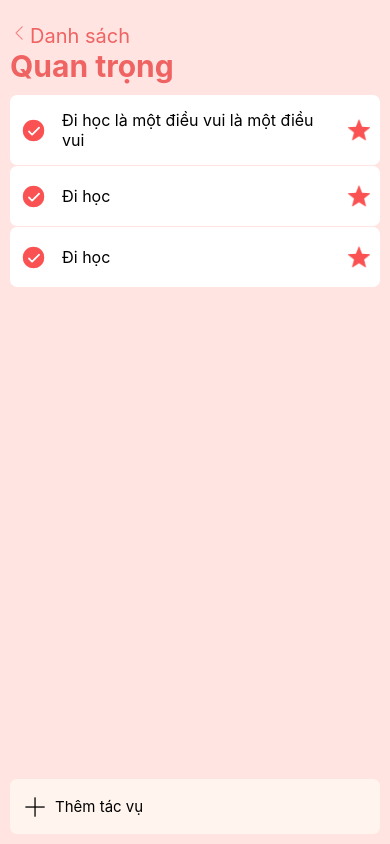
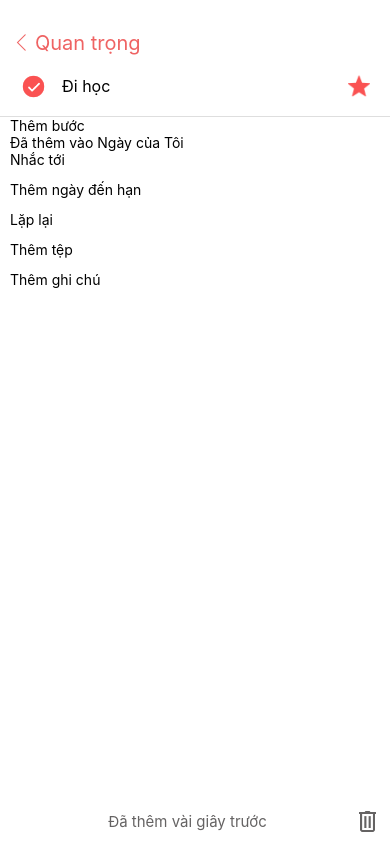
Before and after one commit to hoangphungdev/Project-I, a React Native app in the folder ToDoApp/: screen /UpdateTask in a window 390 px wide. Built offline with nearby package versions, Linux system fonts and the light colour scheme.

Commit message:
thêm updateTask

```diff
--- a/ToDoApp/App.js
+++ b/ToDoApp/App.js
@@ -1,6 +1,7 @@
 import { NavigationContainer } from '@react-navigation/native';
 import { createStackNavigator } from '@react-navigation/stack';
 import TaskList from './src/screens/TaskList';
+import UpdateTask from './src/screens/UpdateTask';
 
 import React from 'react';
 
@@ -10,6 +11,7 @@ export default function App() {
   return (
     <NavigationContainer>
       <RootStack.Navigator>
+        <RootStack.Screen name="UpdateTask" component={UpdateTask} options={{ headerShown: false }} />
         <RootStack.Screen name="TaskList" component={TaskList} options={{ headerShown: false }} />
       </RootStack.Navigator>
     </NavigationContainer>
--- a/ToDoApp/src/components/Task.js
+++ b/ToDoApp/src/components/Common/Task.js
@@ -1,5 +1,5 @@
 import React, { useState } from 'react';
-import { TouchableOpacity, View, Text, Image, StyleSheet } from 'react-native';
+import { TouchableOpacity, Text, Image, StyleSheet } from 'react-native';
 
 const Task = ({ taskName }) => {
     const [isComplete, setComplete] = useState(false);
@@ -27,8 +27,8 @@ const Task = ({ taskName }) => {
             <TouchableOpacity onPress={handlePressComplete}>
                 <Image
                     source={isComplete
-                        ? require('../../assets/icons8-circle-48.png')
-                        : require('../../assets/icons8-checked-48.png')}
+                        ? require('../../../assets/icons8-circle-48.png')
+                        : require('../../../assets/icons8-checked-48.png')}
                     style={styles.iconCircle}
                 />
             </TouchableOpacity>
@@ -36,8 +36,8 @@ const Task = ({ taskName }) => {
             <TouchableOpacity onPress={handlePressImportant}>
                 <Image
                     source={isImportant
-                        ? require('../../assets/icons8-star-50.png')
-                        : require('../../assets/icons8-star-50-red.png')}
+                        ? require('../../../assets/icons8-star-50.png')
+                        : require('../../../assets/icons8-star-50-red.png')}
                     style={styles.iconStar}
                 />
             </TouchableOpacity>
--- /dev/null
+++ b/ToDoApp/src/components/Modal/AddTaskModal.js
@@ -0,0 +1,75 @@
+import { Modal, View, TextInput } from 'react-native'
+import React from 'react'
+import { StyleSheet, TouchableOpacity } from 'react-native';
+import { Image } from 'react-native';
+import { KeyboardAvoidingView, Platform } from 'react-native';
+
+
+
+export const AddTaskModal = (props) => {
+    return (
+        <Modal
+            animationType="slide"
+            transparent={true}
+            visible={props.modalVisible}
+            style={{ flex: 1 }}
+        >
+            <TouchableOpacity
+                style={{ flex: 1 }}
+                onPress={props.handleSaveTask}
+                activeOpacity={1}
+            >
+                <KeyboardAvoidingView
+                    behavior={Platform.OS === "ios" ? "padding" : "height"}
+                    style={styles.centeredView}
+                >
+                    <View style={styles.modalView}>
+                        <Image
+                            source={require('../../../assets/icons8-circle-48.png')}
+                            style={styles.iconCircle}
+                        />
+                        <TextInput
+                            style={styles.modalText}
+                            onChangeText={props.setNewTask}
+                            value={props.newTask}
+                            placeholder="Nhập tác vụ mới"
+                            autoFocus={true}
+                        />
+                    </View>
+                </KeyboardAvoidingView>
+            </TouchableOpacity>
+        </Modal>
+    );
+}
+
+const styles = StyleSheet.create({
+    centeredView: {
+        flex: 1,
+        justifyContent: 'flex-end',
+    },
+    modalView: {
+        flexDirection: 'row',
+        alignItems: 'center',
+        backgroundColor: 'white',
+        borderTopStartRadius: 10,
+        borderTopEndRadius: 10,
+        padding: 10,
+        marginTop: 1,
+        height: 60,
+        shadowColor: "#000",
+        shadowOffset: {
+            width: 2,
+            height: 2,
+        },
+        shadowOpacity: 0.45,
+        shadowRadius: 5,
+    },
+    modalText: {
+        fontSize: 20,
+        marginLeft: 10,
+    },
+    iconCircle: {
+        width: 27,
+        height: 27,
+    },
+});
--- a/ToDoApp/src/screens/TaskList.js
+++ b/ToDoApp/src/screens/TaskList.js
@@ -1,10 +1,10 @@
-import { Modal, View, Text, TextInput } from 'react-native'
+import { View, Text } from 'react-native'
 import React, { useState } from 'react'
 import { StyleSheet, TouchableOpacity } from 'react-native';
 import { Image } from 'react-native';
 import { ScrollView } from 'react-native';
-import Task from '../components/Task';
-import { KeyboardAvoidingView, Platform } from 'react-native';
+import Task from '../components/Common/Task';
+import { AddTaskModal } from '../components/Modal/AddTaskModal';
 
 
 
@@ -57,38 +57,13 @@ const TaskList = () => {
                 />
                 <Text style={styles.buttonText}>Thêm tác vụ</Text>
             </TouchableOpacity>
-
-            <Modal
-                animationType="slide"
-                transparent={true}
-                visible={modalVisible}
-                style={{ flex: 1 }}
-            >
-                <TouchableOpacity
-                    style={{ flex: 1 }}
-                    onPress={handleSaveTask}
-                    activeOpacity={1}
-                >
-                    <KeyboardAvoidingView
-                        behavior={Platform.OS === "ios" ? "padding" : "height"}
-                        style={styles.centeredView}
-                    >
-                        <View style={styles.modalView}>
-                            <Image
-                                source={require('../../assets/icons8-circle-48.png')}
-                                style={styles.iconAdd}
-                            />
-                            <TextInput
-                                style={styles.modalText}
-                                onChangeText={setNewTask}
-                                value={newTask}
-                                placeholder="Nhập tác vụ mới"
-                                autoFocus={true}
-                            />
-                        </View>
-                    </KeyboardAvoidingView>
-                </TouchableOpacity>
-            </Modal>
+            <AddTaskModal
+                modalVisible={modalVisible}
+                setModalVisible={setModalVisible}
+                newTask={newTask}
+                setNewTask={setNewTask}
+                handleSaveTask={handleSaveTask}
+            />
         </View >
     );
 }
@@ -132,31 +107,6 @@ const styles = StyleSheet.create({
         width: 30,
         height: 30,
     },
-    centeredView: {
-        flex: 1,
-        justifyContent: 'flex-end',
-    },
-    modalView: {
-        flexDirection: 'row',
-        alignItems: 'center',
-        backgroundColor: 'white',
-        borderTopStartRadius: 10,
-        borderTopEndRadius: 10,
-        padding: 10,
-        marginTop: 1,
-        height: 60,
-        shadowColor: "#000",
-        shadowOffset: {
-            width: 2,
-            height: 2,
-        },
-        shadowOpacity: 0.45,
-        shadowRadius: 5,
-    },
-    modalText: {
-        fontSize: 20,
-        marginLeft: 10,
-    },
 });
 
 export default TaskList
--- /dev/null
+++ b/ToDoApp/src/screens/UpdateTask.js
@@ -0,0 +1,126 @@
+import { View, Text } from 'react-native'
+import React, { useState } from 'react'
+import { StyleSheet, TouchableOpacity } from 'react-native';
+import { Image } from 'react-native';
+import { ScrollView } from 'react-native';
+import { AddTaskModal } from '../components/Modal/AddTaskModal';
+import Task from '../components/Common/Task';
+
+
+const UpdateTask = () => {
+    const [modalVisible, setModalVisible] = useState(false);
+    const [newTask, setNewTask] = useState('');
+
+    const handlePress = () => {
+        console.log('Return to Home Screen');
+    };
+
+    const handleAddTask = () => {
+        setNewTask('');
+        setModalVisible(true);
+    };
+
+    const handleSaveTask = () => {
+        if (newTask.length > 0) {
+            console.log('New task: ', newTask);
+        }
+        setModalVisible(false);
+    };
+    return (
+        <View style={styles.container}>
+
+            <View style={styles.header}>
+                <TouchableOpacity
+                    style={{ flexDirection: 'row', alignItems: 'center' }}
+                    onPress={handlePress}>
+                    <Image
+                        source={require('../../assets/icons8-less-than-50.png')}
+                        style={styles.iconLessThan}
+                    />
+                    <Text style={styles.headerText}>Quan trọng</Text>
+                </TouchableOpacity>
+                <Task taskName="Đi học " />
+            </View>
+            <View style={{ height: 0.5, width: '100%', backgroundColor: '#DEDEDE' }} />
+
+            <ScrollView
+                // style={{ backgroundColor: '#E6E6FA' }}
+                showsVerticalScrollIndicator={false}>
+                <View style={styles.content}>
+                    <Text style={styles.addStep}>Thêm bước</Text>
+                    <Text style={styles.notification}>Đã thêm vào Ngày của Tôi</Text>
+                    <View style={styles.iconContainer}>
+                        <Text style={styles.icon}>Nhắc tới</Text>
+                        <Text style={styles.icon}>Thêm ngày đến hạn</Text>
+                        <Text style={styles.icon}>Lặp lại</Text>
+                        <Text style={styles.icon}>Thêm tệp</Text>
+                        <Text style={styles.icon}>Thêm ghi chú</Text>
+                    </View>
+
+                </View>
+            </ScrollView>
+
+            <View style={{ height: 0.5, width: '100%', backgroundColor: '#DEDEDE' }} />
+            <View style={styles.footer}>
+                <View style={{ flex: 1, justifyContent: 'center', alignItems: 'center' }}>
+                    <Text style={styles.footerText}>Đã thêm vài giây trước</Text>
+                </View>
+                <Image
+                    source={require('../../assets/icons8-delete-48.png')}
+                    style={styles.iconDelete}
+                />
+            </View>
+        </View >
+
+    );
+}
+
+const styles = StyleSheet.create({
+    container: {
+        flex: 1,
+        backgroundColor: 'white',
+        flexDirection: 'column',
+    },
+    header: {
+        marginTop: 30,
+        marginLeft: 10,
+        marginRight: 10,
+    },
+    headerText: {
+        justifyContent: 'center',
+        fontSize: 20,
+        color: '#EF6363',
+    },
+    iconLessThan: {
+        width: 25,
+        height: 25,
+    },
+
+    content: {
+        marginLeft: 10,
+        marginRight: 10,
+    },
+    icon: {
+        height: 30,
+    },
+
+    footer: {
+        height: 45,
+        backgroundColor: 'white',
+        flexDirection: 'row',
+        alignItems: 'center',
+        paddingRight: 10,
+        paddingLeft: 20,
+    },
+    footerText: {
+        fontSize: 15,
+        color: '#656363',
+        justifyContent: 'center',
+    },
+    iconDelete: {
+        width: 25,
+        height: 25,
+    },
+});
+
+export default UpdateTask;
```
Also changed, not shown: ToDoApp/assets/icons8-delete-48.png (added).
